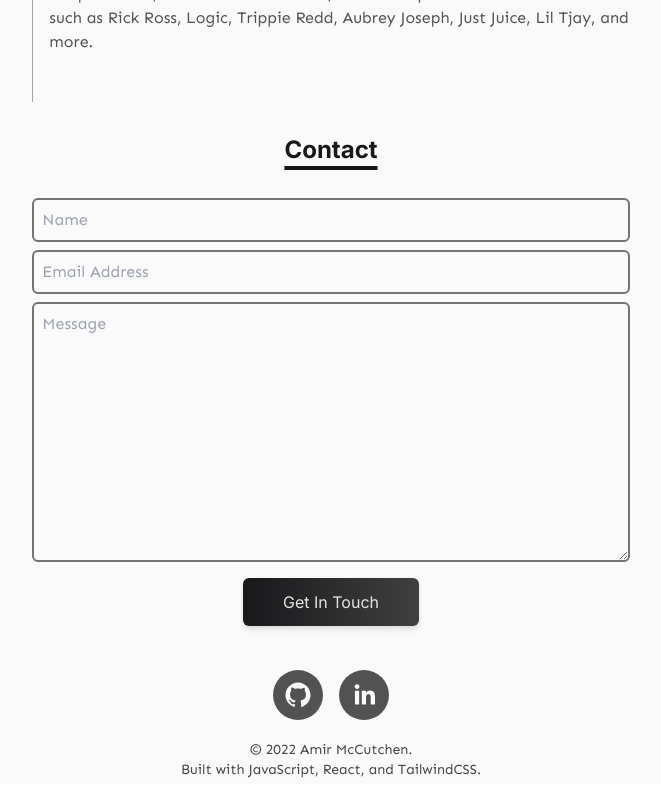
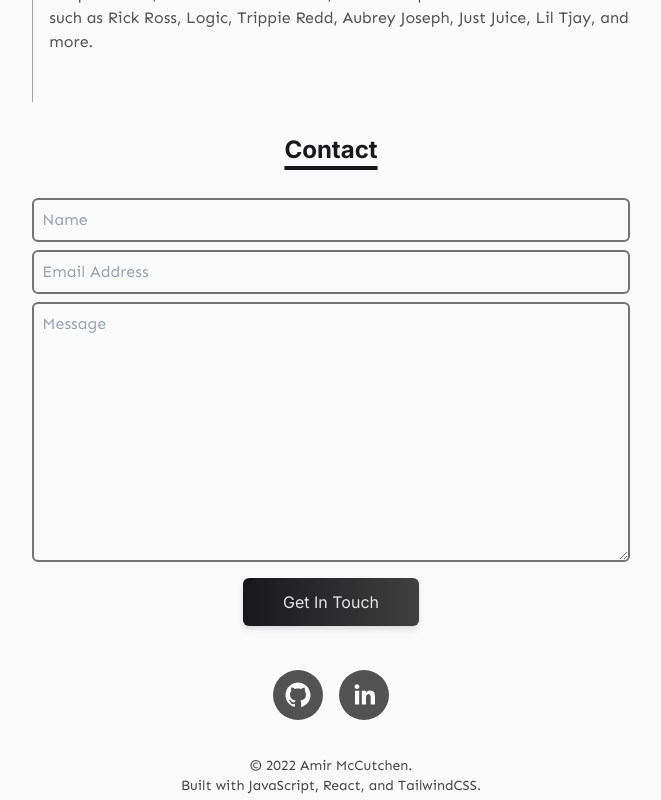
Before and after one commit to amirmccutchen/portfolio-site, a React (Vite) app: page / in a window 1280 px wide. Shown: the part 1482-2282 px from the top of the page, without its empty margins (309-970 px from the left). Built offline with nearby package versions, Linux system fonts and the light colour scheme.

Commit message:
changed footer margins

```diff
--- a/src/components/Footer.jsx
+++ b/src/components/Footer.jsx
@@ -9,7 +9,7 @@ function Footer() {
             {/* add social icons here */}
             <SocialIcon url="https://github.com/amirmccutchen" bgColor="#525252" />
             <SocialIcon url="https://www.linkedin.com/in/amir-mccutchen/" bgColor="#525252" className="ml-4"/>
-            <p className = 'text-sm mt-5 font-medium opacity-80 dark:opacity-60 font-sen'>
+            <p className = 'text-sm mt-9 font-medium opacity-80 dark:opacity-60 font-sen'>
                 &copy; {new Date().getFullYear()} Amir McCutchen. <br /> Built with JavaScript, React, and TailwindCSS.
             </p>
         </div>
```
